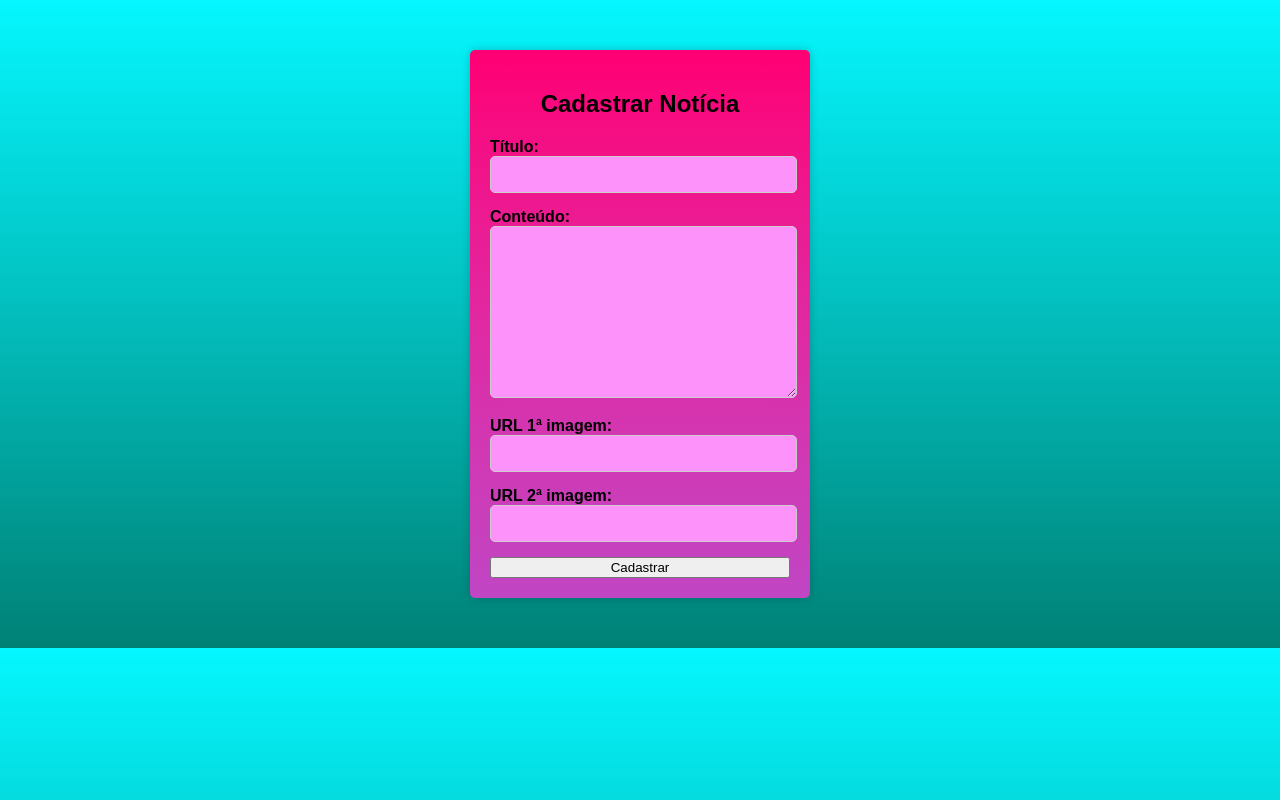
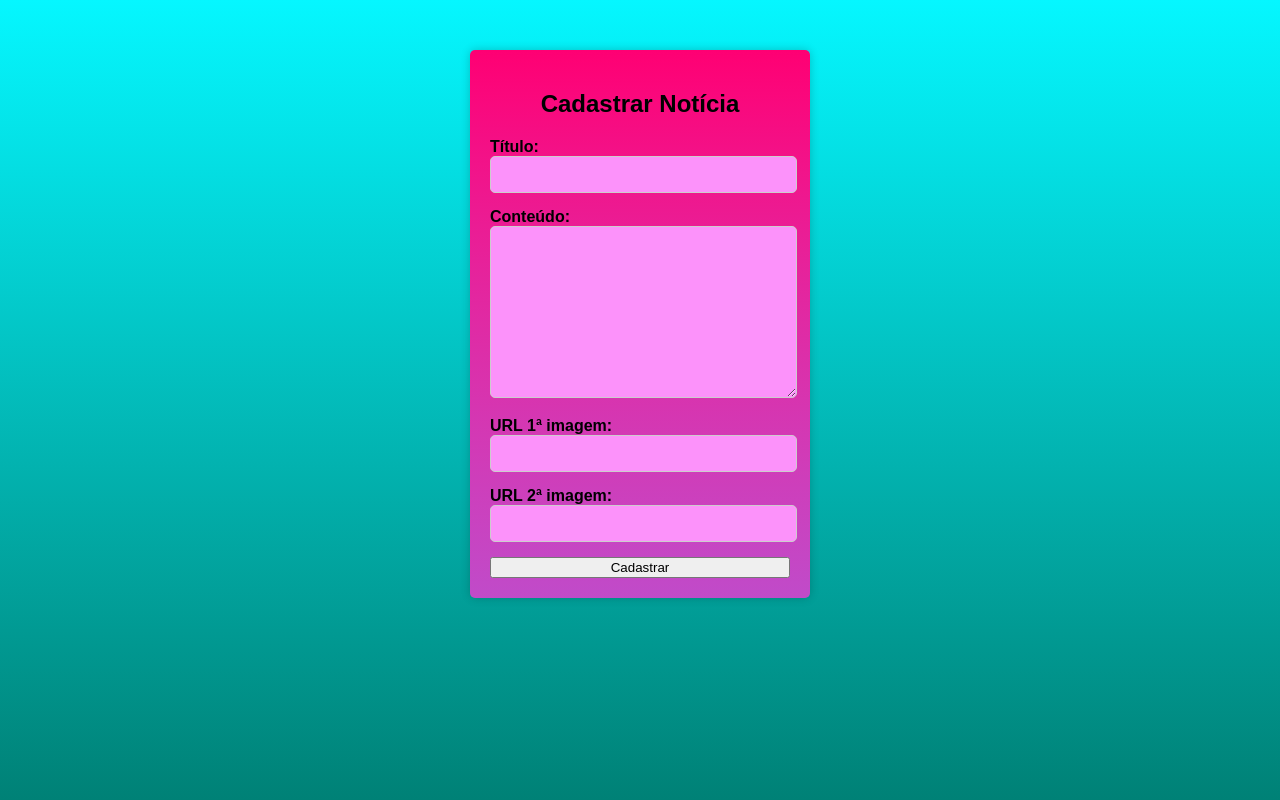
Before and after one commit to Ratattuii/Blog-Squad, a Flask app: page /cadastrar in a window 1280 px wide. Run offline with Flask 3, Linux system fonts and the light colour scheme.

Commit message:
correção de background

```diff
--- a/static/cadastro.css
+++ b/static/cadastro.css
@@ -3,6 +3,10 @@ body {
     background: linear-gradient(rgb(5, 247, 255),rgb(0, 129, 118) );
     margin: 0;
     padding: 0;
+}
+
+html{
+    min-height: 100%;
 }
 
 .container {
```
